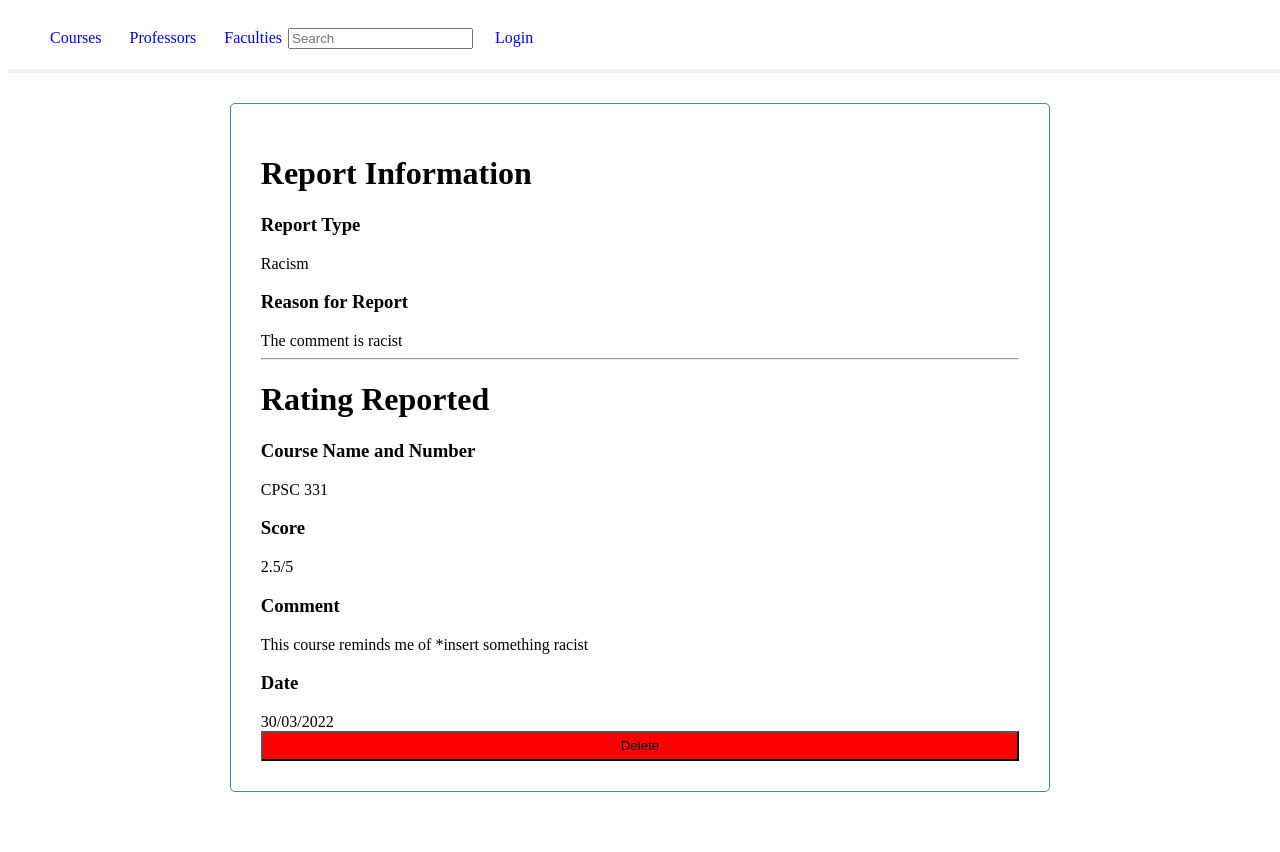
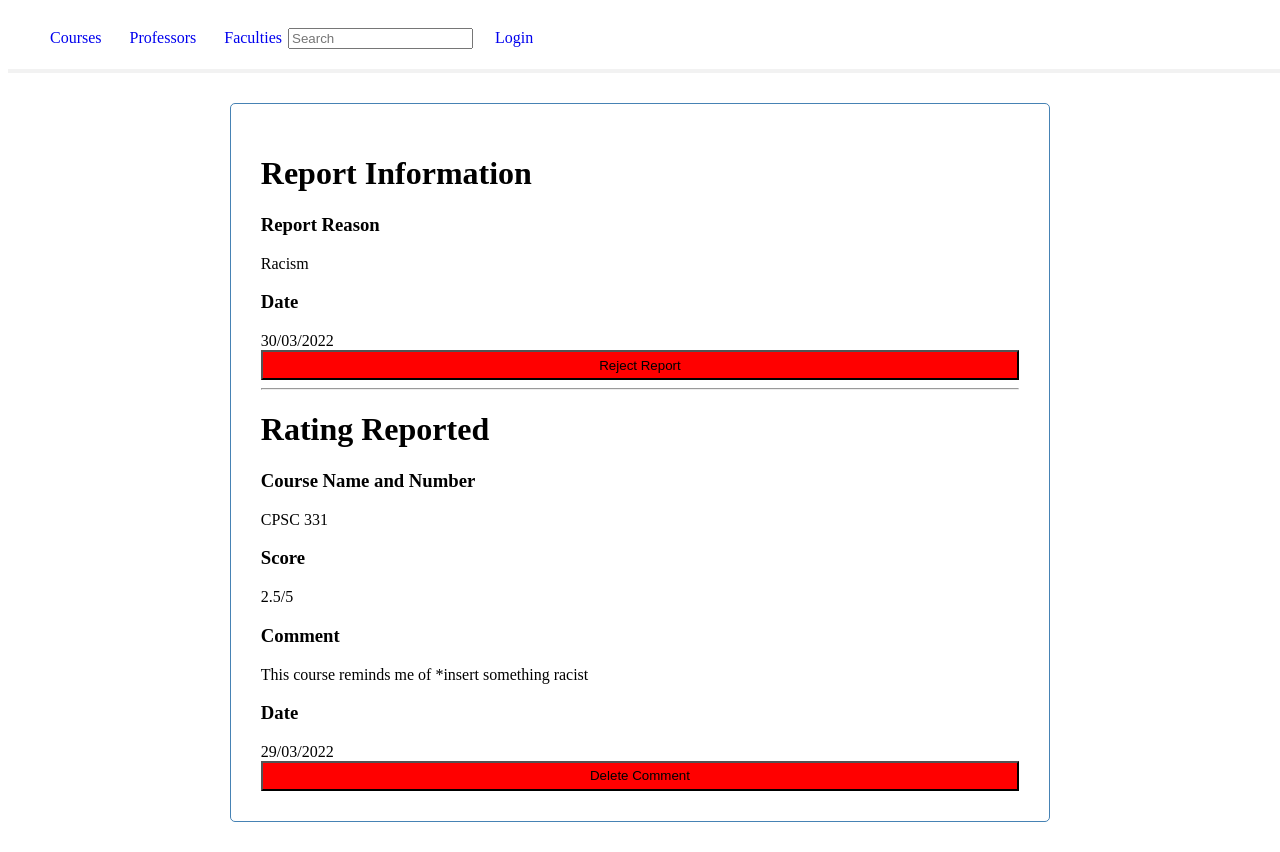
Before and after one commit to kayrux/University-Course-Helper, a React (Create React App) app in the folder client/: page /reports/1 in a window 1280 px wide. Shown: the top 852 px of the page. Before the commit the page ends 822 px from the top, so only its background shows below. Built offline with nearby package versions, Linux system fonts and the light colour scheme.

Commit message:
More RaitingInfo updates

```diff
--- a/client/src/pages/reportInfo/ReportInfo.js
+++ b/client/src/pages/reportInfo/ReportInfo.js
@@ -9,10 +9,14 @@ const ReportInfo = () => {
     return (
         <div className="display-container">
             <h1>Report Information</h1>
-            <h3>Report Type</h3>
+            <h3>Report Reason</h3>
             <p1>Racism</p1>
-            <h3>Reason for Report</h3>
-            <p1>The comment is racist</p1>
+            <h3>Date</h3>
+            <p1>30/03/2022</p1>
+            <button onClick={deleteReport}
+            className="btn-delete">
+                Reject Report
+            </button>
             <hr />
             <h1>Rating Reported</h1>
             <h3>Course Name and Number</h3>
@@ -28,10 +32,10 @@ const ReportInfo = () => {
                 This course reminds me of *insert something racist
             </p1>
             <h3>Date</h3>
-            <p1>30/03/2022</p1>
+            <p1>29/03/2022</p1>
             <button onClick={deleteReport}
             className="btn-delete">
-                Delete
+                Delete Comment
             </button>
         </div>
     )
```
